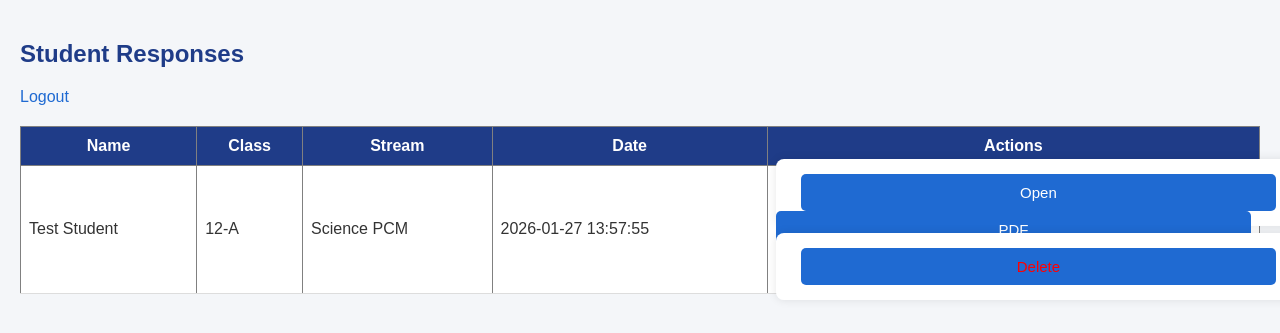
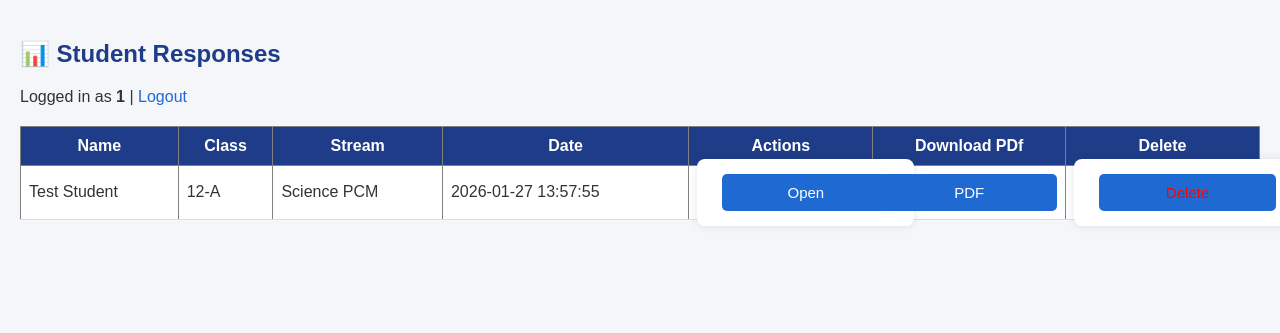
Before and after one commit to arkajinx/career-portal, a Flask app: page /dashboard in a window 1280 px wide. Shown: the top 333 px of the page. Run offline with Flask 3, Linux system fonts and the light colour scheme; the visitor is signed in with stand-in values (Sample User, id 1); data comes from the database, SQL or seed files in the repository.

Commit message:
Update dashboard.html

```diff
--- a/templates/dashboard.html
+++ b/templates/dashboard.html
@@ -1,16 +1,19 @@
 <!DOCTYPE html>
 <html>
 <head>
-    <title>Dashboard</title>
+    <title>Dashboard – Career Portal</title>
     <link rel="stylesheet" href="{{ url_for('static', filename='style.css') }}">
 </head>
 </head>
 <body>
 
-<h2>Student Responses</h2>
+<h2>📊 Student Responses</h2>
 
-<a href="/logout">Logout</a>
-
+<p>
+    Logged in as <b>{{ session.teacher }}</b>
+    |
+    <a href="/logout">Logout</a>
+</p>
 <table border="1" cellpadding="8">
 <tr>
     <th>Name</th>
@@ -18,6 +21,8 @@
     <th>Stream</th>
     <th>Date</th>
     <th>Actions</th>
+    <th>Download PDf</th>
+    <th>Delete</th>
 </tr>
 
 {% for r in rows %}
@@ -33,18 +38,20 @@
             <button type="submit">Open</button>
         </form>
 
-        <!-- PDF -->
+    </td>
+    <td>
+          <!-- PDF -->
         <a href="/report/{{ r[0] }}">
             <button>PDF</button>
         </a>
-
-        <!-- DELETE -->
+    </td>
+    <td>
+           <!-- DELETE -->
         <form action="/delete/{{ r[0] }}" method="post"
               onsubmit="return confirm('Delete this student?')"
               style="display:inline;">
             <button style="color:red;">Delete</button>
         </form>
-
     </td>
 </tr>
 {% endfor %}
```
